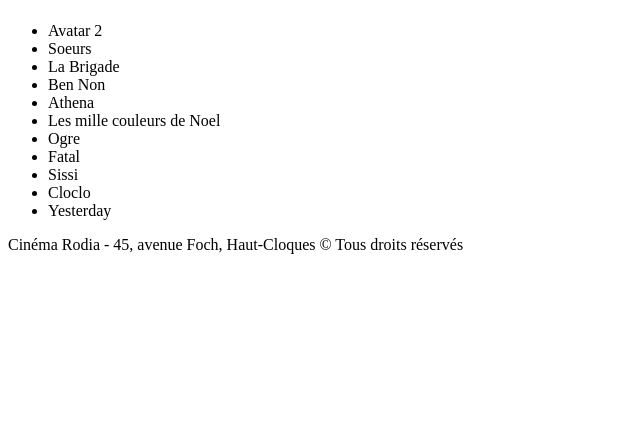
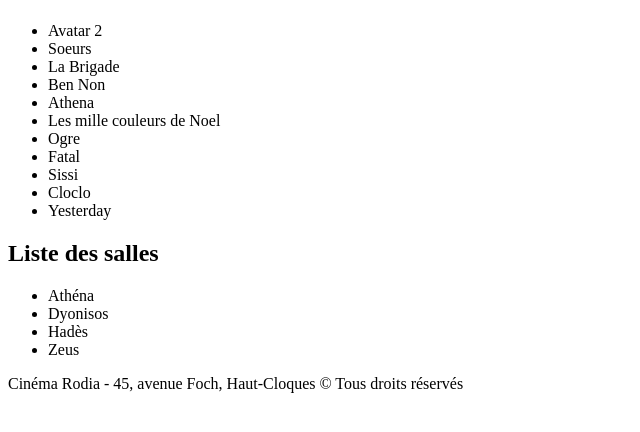
Before and after one commit to BukaJunior/2.PHP_Fonction, a PHP site: page /ensalle.php in a window 1280 px wide. Shown: the part 252-684 px from the top of the page, without its empty margins (0-640 px from the left). Run offline with PHP 8.4, Linux system fonts and the light colour scheme; some libraries are stand-ins or nearby versions.

Commit message:
Correction des salles du cinéma

```diff
--- a/php/ensalle.php
+++ b/php/ensalle.php
@@ -22,6 +22,14 @@ $films = [
     "Yesterday" // 10
 ];
 
+// Tableau contenant la liste des salles
+$rooms = [
+    'Athéna', // => index 0
+    'Dyonisos', // => index 1
+    'Hadès', // => index 2
+    'Zeus' // => index 3
+];
+
 
 // Pour aller chercher une information un tableau, on utilise la notation suivante : $tableau[index]
 // Exemple : echo $films[0] affichera "Avatar 2"
@@ -42,4 +50,19 @@ $films = [
 
 
 
+<h2 class="page__title">Liste des salles</h2>
+
+<ul>
+    <!-- Syntaxe alternative de for. On remplace les accolades ouvrantes et fermantes par le signe ":" et le mot "endfor". Ça rend l'écriture plus compréhensible quand on mélange PHP et HTML. Fonctionne aussi avec if (endif) ou while (endwhile)  -->
+    <?php for ($indexRoom = 0; $indexRoom <= 3 ; $indexRoom++) : ?>
+        <!-- Affichage de l'information avec un short echo tag, une version raccourcie du echo. On remplace le mot php et le mot echo par un unique signe = -->
+        <li><?= $rooms[$indexRoom]; ?></li>
+
+    <?php endfor; ?>
+
+
+</ul>
+
+
+
 <?php include "templates/footer.tpl.php"; ?>
```
